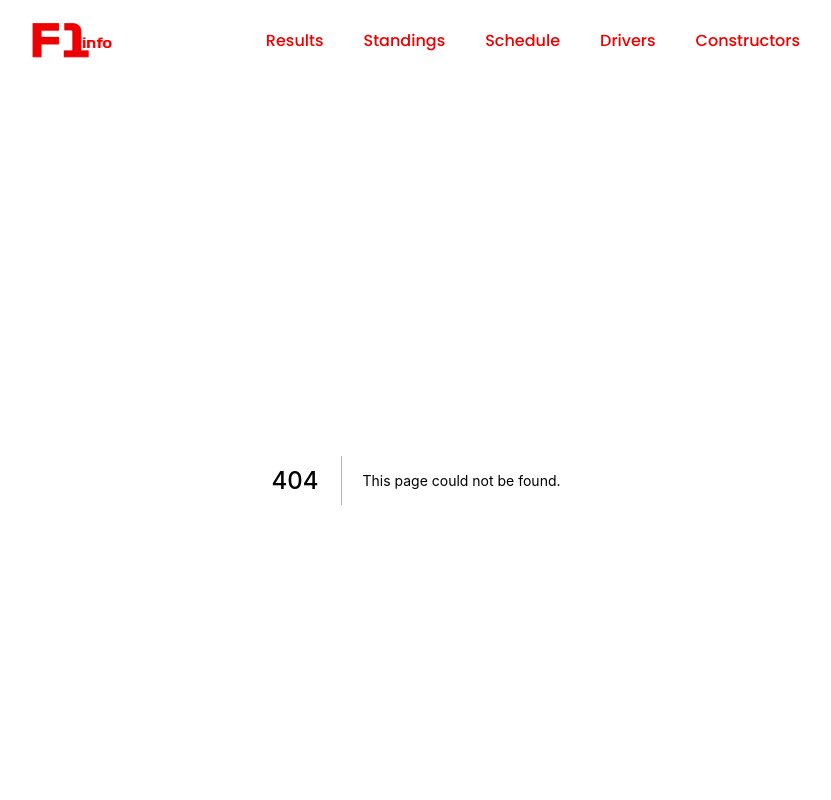
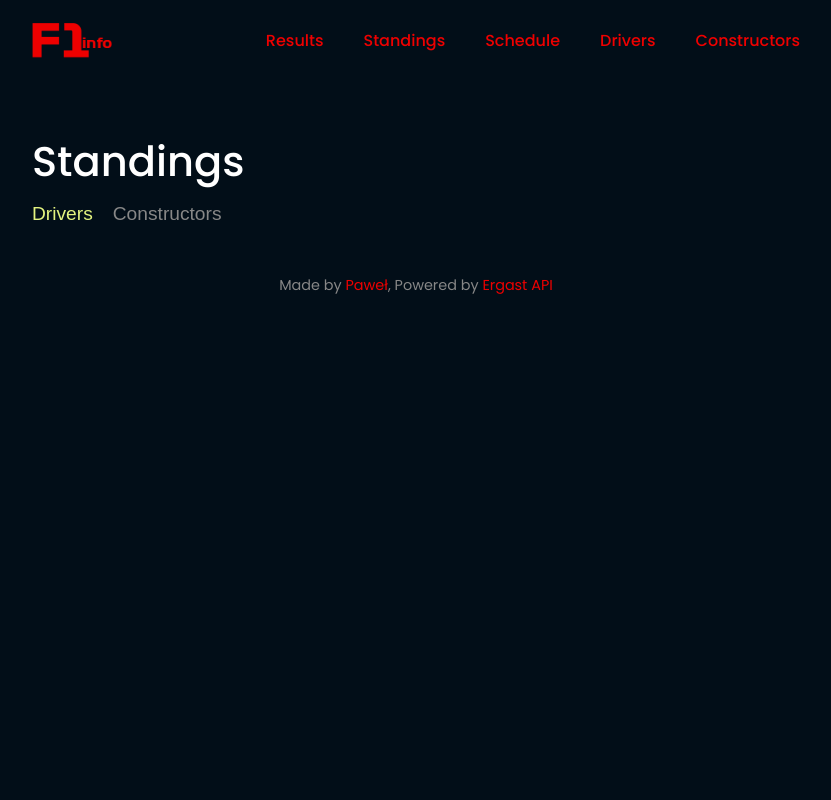
Before and after one commit to cateruu/F1-info, a Next.js app: page /standings in a window 1280 px wide. Before the commit this address had no page. Shown: the top 800 px of the page, without its empty margins (224-1055 px from the left). Built offline with nearby package versions, Linux system fonts and the light colour scheme.

Commit message:
standings page

```diff
--- /dev/null
+++ b/pages/standings.tsx
@@ -0,0 +1,53 @@
+import { GetStaticProps } from 'next';
+import Head from 'next/head';
+import { useState } from 'react';
+
+import styles from '../styles/Standings.module.css';
+
+const StandingsPage = () => {
+  const [category, setCategory] = useState<string>('drivers');
+
+  const categoryChangeHandler = (category: string) => {
+    setCategory(category);
+  };
+
+  return (
+    <main className={styles.standings}>
+      <Head>
+        <title>F1 Info - Standings</title>
+        <meta
+          name='description'
+          content='F1 Info portal for quckly accesible data about F1.'
+        />
+        <link rel='icon' href='/favicon.ico' />
+      </Head>
+      <header className={styles.header}>Standings</header>
+      <div className={styles.category}>
+        <button
+          onClick={() => categoryChangeHandler('drivers')}
+          className={`${styles.button} ${
+            category === 'drivers' && styles.active
+          }`}
+        >
+          Drivers
+        </button>
+        <button
+          onClick={() => categoryChangeHandler('constructors')}
+          className={`${styles.button} ${
+            category === 'constructors' && styles.active
+          }`}
+        >
+          Constructors
+        </button>
+      </div>
+    </main>
+  );
+};
+
+export const getStaticProps: GetStaticProps = () => {
+  return {
+    props: {},
+  };
+};
+
+export default StandingsPage;
--- /dev/null
+++ b/styles/Standings.module.css
@@ -0,0 +1,30 @@
+.standings {
+  width: 100%;
+  color: var(--font);
+  margin-top: 50px;
+}
+
+.header {
+  font-size: 2.6rem;
+  font-weight: 500;
+}
+
+.category {
+  display: flex;
+  margin-top: 10px;
+}
+
+.button {
+  background: none;
+  border: none;
+  outline: none;
+  color: var(--font-secondary);
+  font-size: 1.2rem;
+  margin-right: 20px;
+  padding: 0;
+  cursor: pointer;
+}
+
+.active {
+  color: var(--font-gp);
+}
```
